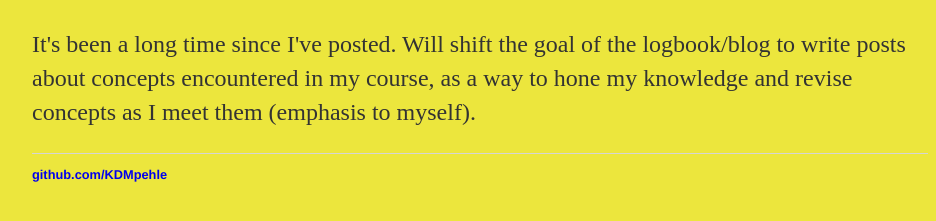
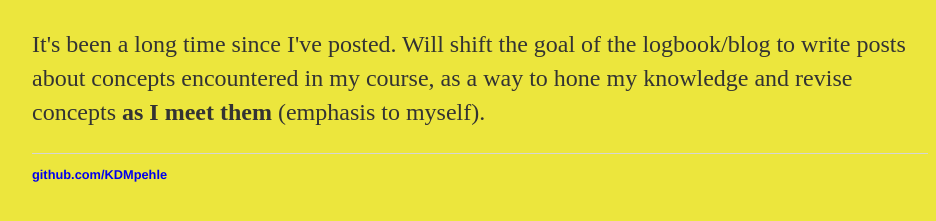
Before and after one commit to KDMpehle/KDMpehle.github.io, a Jekyll site: the page built from Logbook/_posts/2021-04-24-entry-two.md, in a window 1280 px wide. Shown: the part 220-441 px from the top of the page, without its empty margins (160-1096 px from the left). Built offline with Jekyll 4.4.1, drawn with Linux system fonts in a browser that asks for light colours.

```diff
--- a/Logbook/_posts/2021-04-24-entry-two.md
+++ b/Logbook/_posts/2021-04-24-entry-two.md
@@ -3,6 +3,6 @@ layout: entry
 title: "April 2021"
 date: 2021-04-24
 ---
-<h2> 24/04/2021 </h2>
-<p> It's been a long time since I've posted. Will shift the goal of the logbook/blog to write posts about concepts encountered in my course, as a way to hone my knowledge and revise concepts <bf> as I meet them </bf> (emphasis to myself).
+<h2><b> 24/04/2021 </b></h2>
+<p> It's been a long time since I've posted. Will shift the goal of the logbook/blog to write posts about concepts encountered in my course, as a way to hone my knowledge and revise concepts <b> as I meet them </b> (emphasis to myself).
   </p>
```
